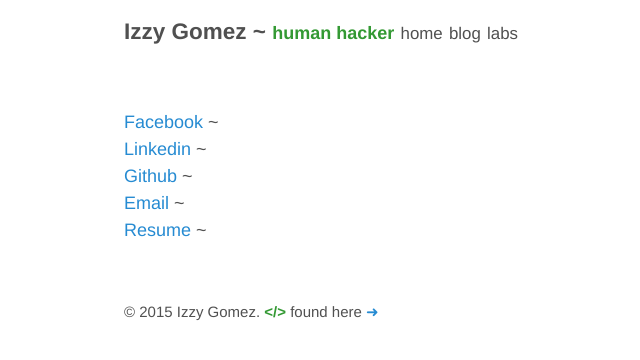
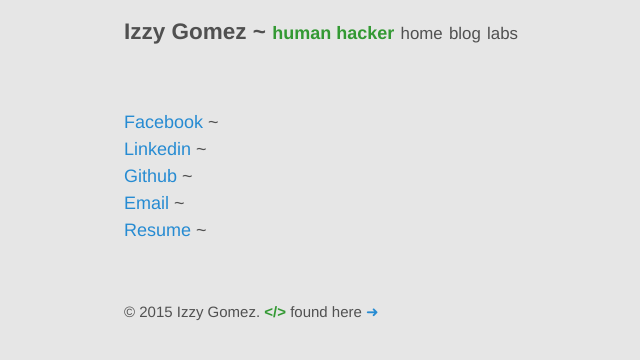
Before and after one commit to izzygomez/izzygomez.github.io, a Jekyll site: the page built from index.html, in a window 1280 px wide. Shown: the top 360 px of the page, without its empty margins (201-841 px from the left). Built offline with Jekyll 4.4.1, drawn with Linux system fonts in a browser that asks for light colours.

Commit message:
changed background color to light grey

```diff
--- a/_sass/_base.scss
+++ b/_sass/_base.scss
@@ -26,7 +26,7 @@ html {
 
 body {
   color: #515151;
-  background-color: #fff;
+  background-color: #e6e6e6;
   -webkit-text-size-adjust: 100%;
       -ms-text-size-adjust: 100%;
 }
```
